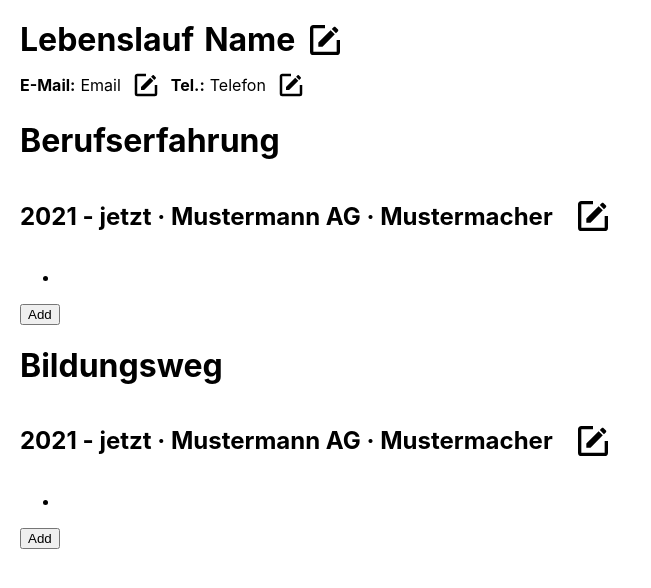
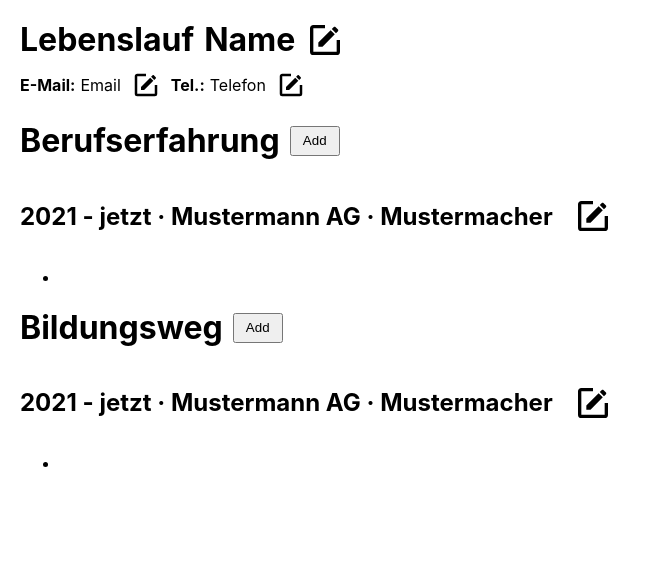
Before and after one commit to EndocrineMSc/cv-application, a React (Create React App) app: page / in a window 1280 px wide. Shown: the top 588 px of the page, without its empty margins (0-651 px from the left). Built offline with nearby package versions, Linux system fonts and the light colour scheme.

Commit message:
feat: Change position of TimelineButtons

```diff
--- a/src/App.css
+++ b/src/App.css
@@ -4,6 +4,7 @@
 /*#endregion*/
 
 /*region Section: General Info*/
+
 .generalInfo {
   display: flex;
   flex-direction: column;
@@ -61,6 +62,26 @@
 .otherInfo .info>.noInput {
   align-items: center;
 }
+
+/*#endregion*/
+
+/*#region Timeline*/
+
+.timelineHeader {
+  display: flex;
+  align-items: center;
+}
+
+.timelineHeader>button {
+  margin-left: 10px;
+  height: 30px;
+  width: 50px;
+}
+
+
+
+
+
 /*#endregion*/
 
 /*#region TimelineEntry + Form*/
--- a/src/components/Timeline.jsx
+++ b/src/components/Timeline.jsx
@@ -18,7 +18,10 @@ function Timeline({ headerText }) {
 
   return (
     <div className={headerText}>
-      <h1>{headerText}</h1>
+      <h1 className="timelineHeader">
+        {headerText}
+        <TimelineButton addTimespan={addTimespan} />
+      </h1>
       {timespans.map((timespan) => (
         <TimelineEntry
           key={timespan.spanKey}
@@ -30,7 +33,6 @@ function Timeline({ headerText }) {
           details={timespan.details}
         />
       ))}
-      <TimelineButton addTimespan={addTimespan} />
     </div>
   );
 }
```
